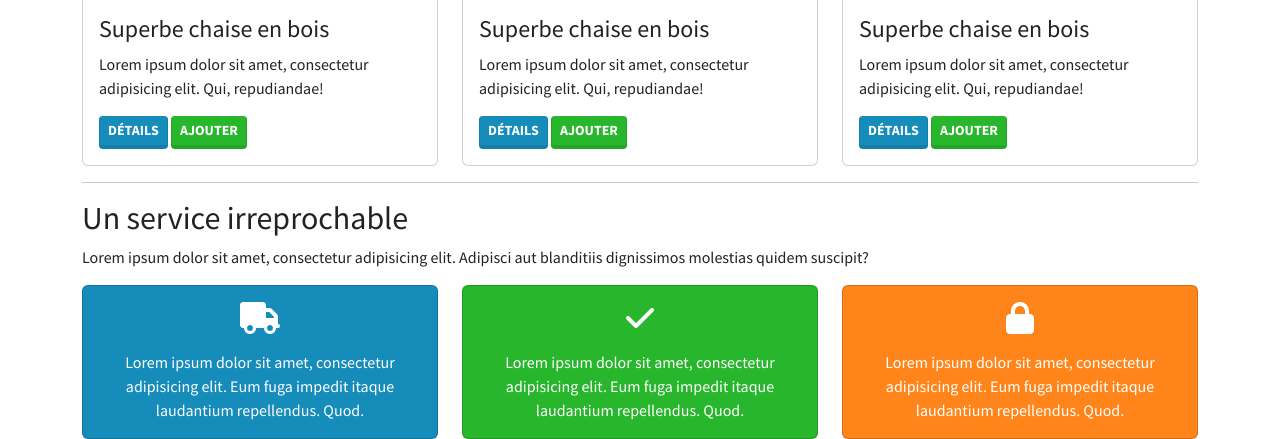
After one commit to KevinAstier/cours-symfony, a Symfony app: template templates/home.html.twig in a window 1280 px wide. The commit adds this page. Shown: the part 412-851 px from the top of the page. Run offline with Twig, Linux system fonts and the light colour scheme; the template is opened without the code that fills it, so the values that code supplies are empty; some libraries are stand-ins or nearby versions.

Commit message:
Découverte de Twig - Page d'accueil

```diff
--- /dev/null
+++ b/templates/_formateur.html.twig
@@ -0,0 +1,3 @@
+<p>
+        <strong>{{ formateur.prenom }}</strong> {{ formateur.nom }}
+</p>
--- a/templates/base.html.twig
+++ b/templates/base.html.twig
@@ -6,7 +6,8 @@
         {# Run `composer require symfony/webpack-encore-bundle`
            and uncomment the following Encore helpers to start using Symfony UX #}
         {% block stylesheets %}
-            {#{{ encore_entry_link_tags('app') }}#}
+            <link rel="stylesheet" href="https://bootswatch.com/5/lumen/bootstrap.min.css">
+            <link rel="stylesheet" href="https://cdnjs.cloudflare.com/ajax/libs/font-awesome/6.1.2/css/all.min.css">
         {% endblock %}
 
         {% block javascripts %}
--- /dev/null
+++ b/templates/home.html.twig
@@ -0,0 +1,47 @@
+{% extends "base.html.twig" %}
+
+{% block title %}
+    Accueil
+{% endblock %}
+
+{% block body %}
+    <div class="container">
+    <h1>Nos produits phares</h1>
+    <div class="row">
+        {% for i in 1..3 %}
+        <div class="col">
+            <div class="card">
+                <img src="https://picsum.photos/300/300" alt="Image du produit" class="img-fluid">
+                <div class="card-body">
+                    <h4 class="card-title">Superbe chaise en bois</h4>
+                    <p class="card-text">Lorem ipsum dolor sit amet, consectetur adipisicing elit. Qui, repudiandae!</p>
+                    <a href="#" class="btn btn-primary btn-sm">Détails</a>
+                    <a href="#" class="btn btn-success btn-sm">Ajouter</a>
+                </div>
+            </div>
+        </div>
+        {% endfor %}
+    </div>
+    <hr>
+    <h2>Un service irreprochable</h2>
+    <p>Lorem ipsum dolor sit amet, consectetur adipisicing elit. Adipisci aut blanditiis dignissimos molestias quidem
+        suscipit?</p>
+    <div class="row">
+        {% include "shared/_assurance.html.twig"  with {
+            'color': 'primary',
+            'icone': 'fas fa-truck',
+            'text': "Lorem ipsum dolor sit amet, consectetur adipisicing elit. Eum fuga impedit itaque laudantium repellendus. Quod."
+        } %}
+        {% include "shared/_assurance.html.twig"  with {
+            'color': 'success',
+            'icone': 'fas fa-check',
+            'text': "Lorem ipsum dolor sit amet, consectetur adipisicing elit. Eum fuga impedit itaque laudantium repellendus. Quod."
+        } %}
+        {% include "shared/_assurance.html.twig"  with {
+            'color': 'warning',
+            'icone': 'fas fa-lock',
+            'text': "Lorem ipsum dolor sit amet, consectetur adipisicing elit. Eum fuga impedit itaque laudantium repellendus. Quod."
+        } %}
+    </div>
+    </div>
+{% endblock %}
--- /dev/null
+++ b/templates/shared/_assurance.html.twig
@@ -0,0 +1,8 @@
+<div class="col">
+    <div class="card bg-{{ color }} text-white text-center">
+        <div class="card-body">
+            <i class="{{ icone }} fa-2x mb-3"></i>
+            <p class="card-text">{{ text }}</p>
+        </div>
+    </div>
+</div>
```
Also changed, not shown: src/Controller/HelloController.php (+5 -15 lines), src/Controller/HomeController.php (added, +16 -0 lines), templates/hello.html.twig (added, +8 -0 lines).
